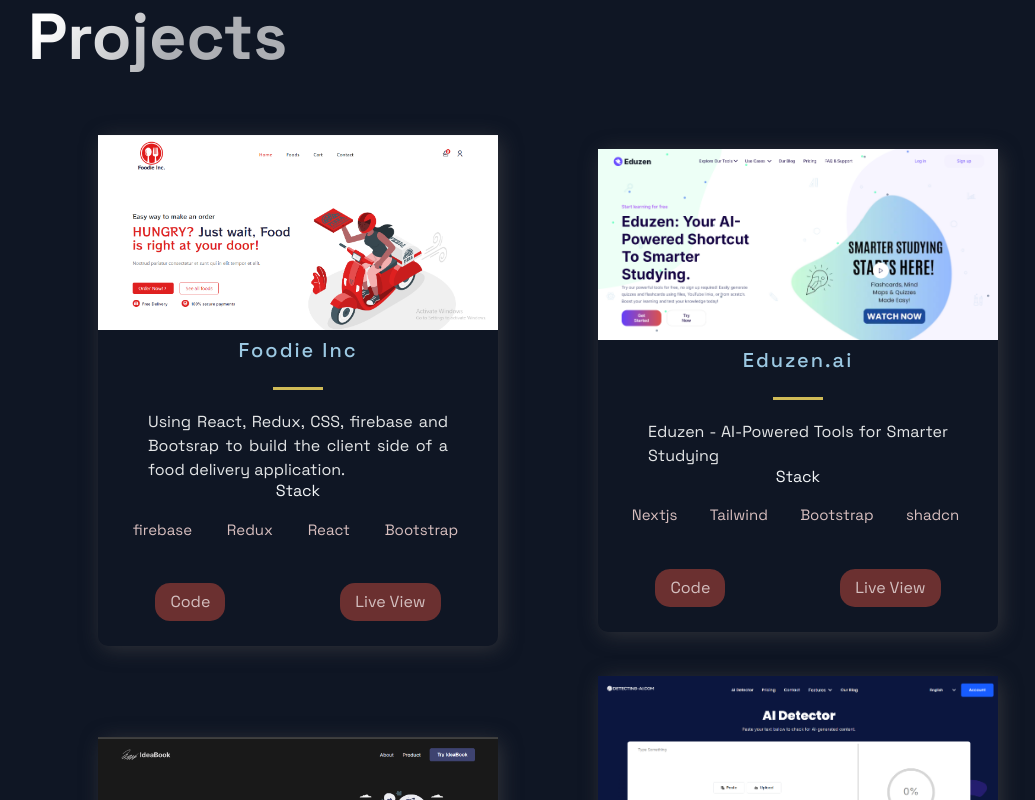
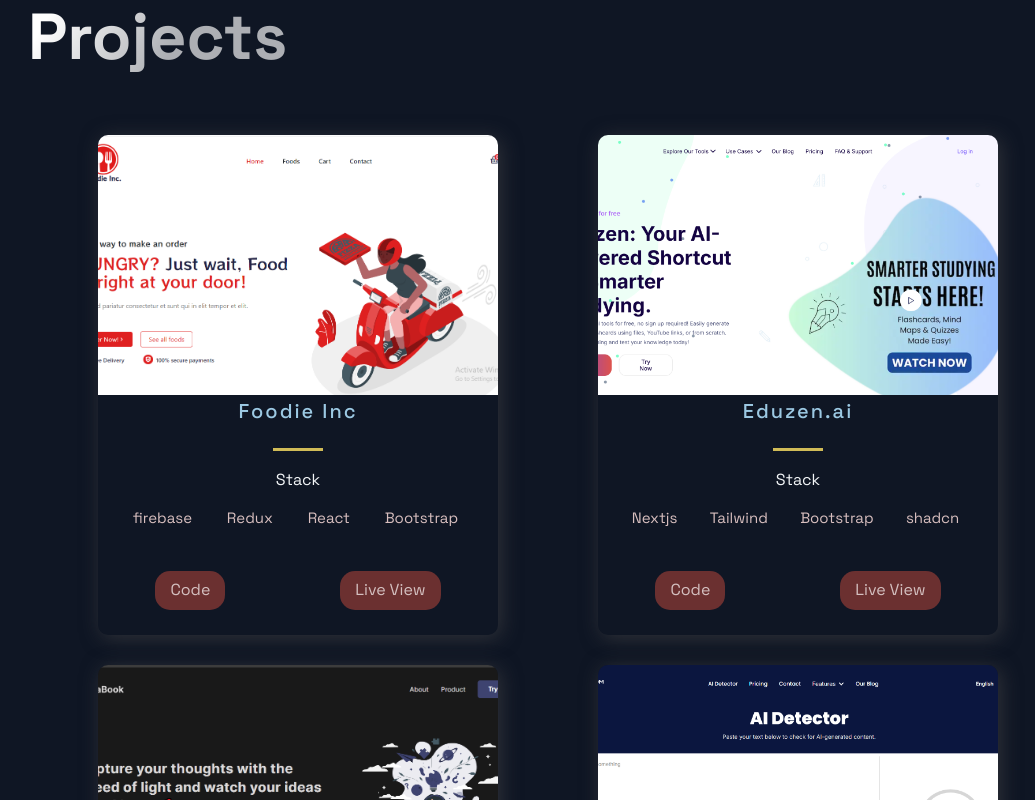
Before and after one commit to Fujinzeken/Portfolio, a Next.js app: page / in a window 1280 px wide. Shown: the part 700-1500 px from the top of the page, without its empty margins (92-1127 px from the left). Built offline with nearby package versions, Linux system fonts and the light colour scheme.

Commit message:
updated project

```diff
--- a/src/components/Projects/ProjectsStyles.js
+++ b/src/components/Projects/ProjectsStyles.js
@@ -26,6 +26,10 @@
   box-shadow: 3px 3px 20px rgba(80, 78, 78, 0.5);
   text-align: center;
   width: 400px;
+  height: 500px;
+  display: flex;
+  flex-direction: column;
+  overflow: hidden;
   @media ${(props) => props.theme.breakpoints.sm} {
     width: 100%;
   }
@@ -69,6 +73,29 @@
   font-style: 2rem;
   line-height: 24px;
   text-align: justify;
+  overflow-y: auto;
+  flex: 1;
+
+  &::-webkit-scrollbar {
+    width: 6px;
+  }
+
+  &::-webkit-scrollbar-track {
+    background: rgba(255, 255, 255, 0.1);
+    border-radius: 3px;
+  }
+
+  &::-webkit-scrollbar-thumb {
+    background: rgba(255, 255, 255, 0.3);
+    border-radius: 3px;
+    &:hover {
+      background: rgba(255, 255, 255, 0.5);
+    }
+  }
+
+  scrollbar-width: thin;
+  scrollbar-color: rgba(255, 255, 255, 0.3) rgba(255, 255, 255, 0.1);
+
   @media ${(props) => props.theme.breakpoints.sm} {
     padding: 0.3rem;
   }
```
